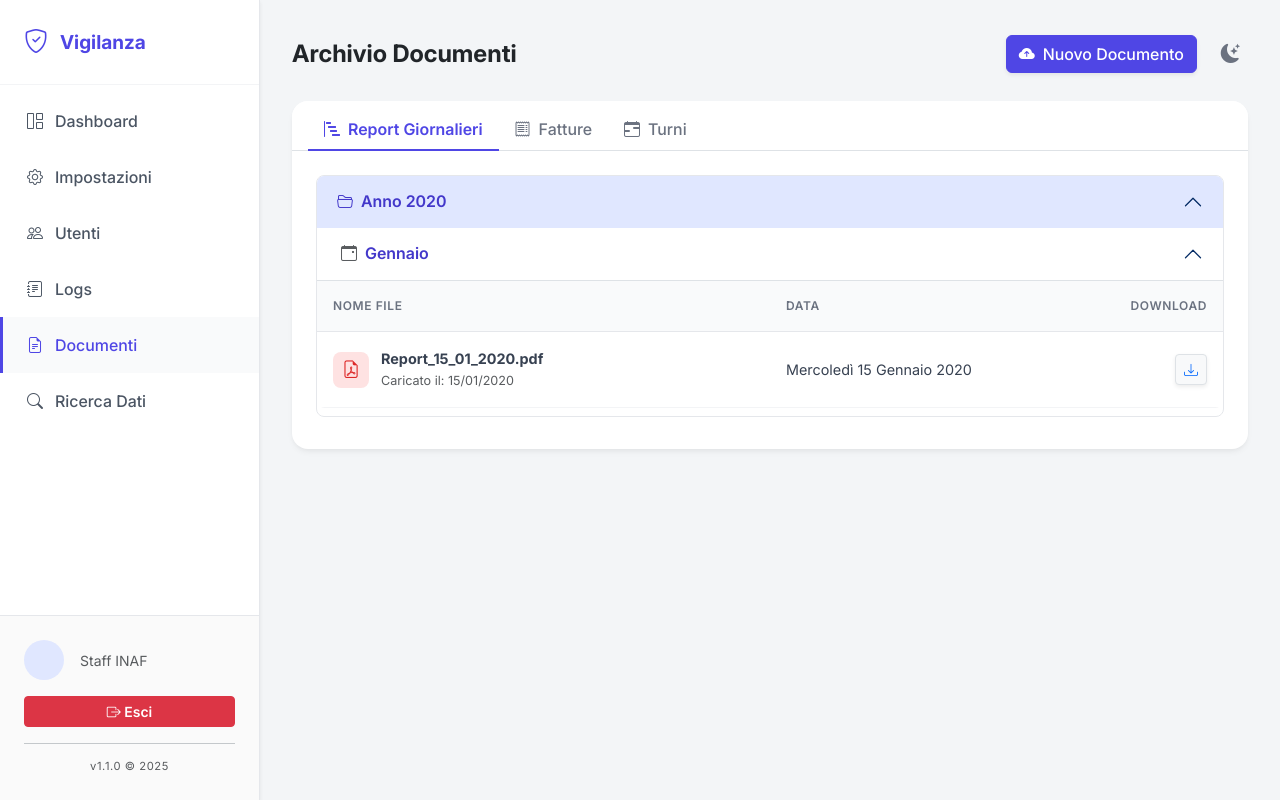
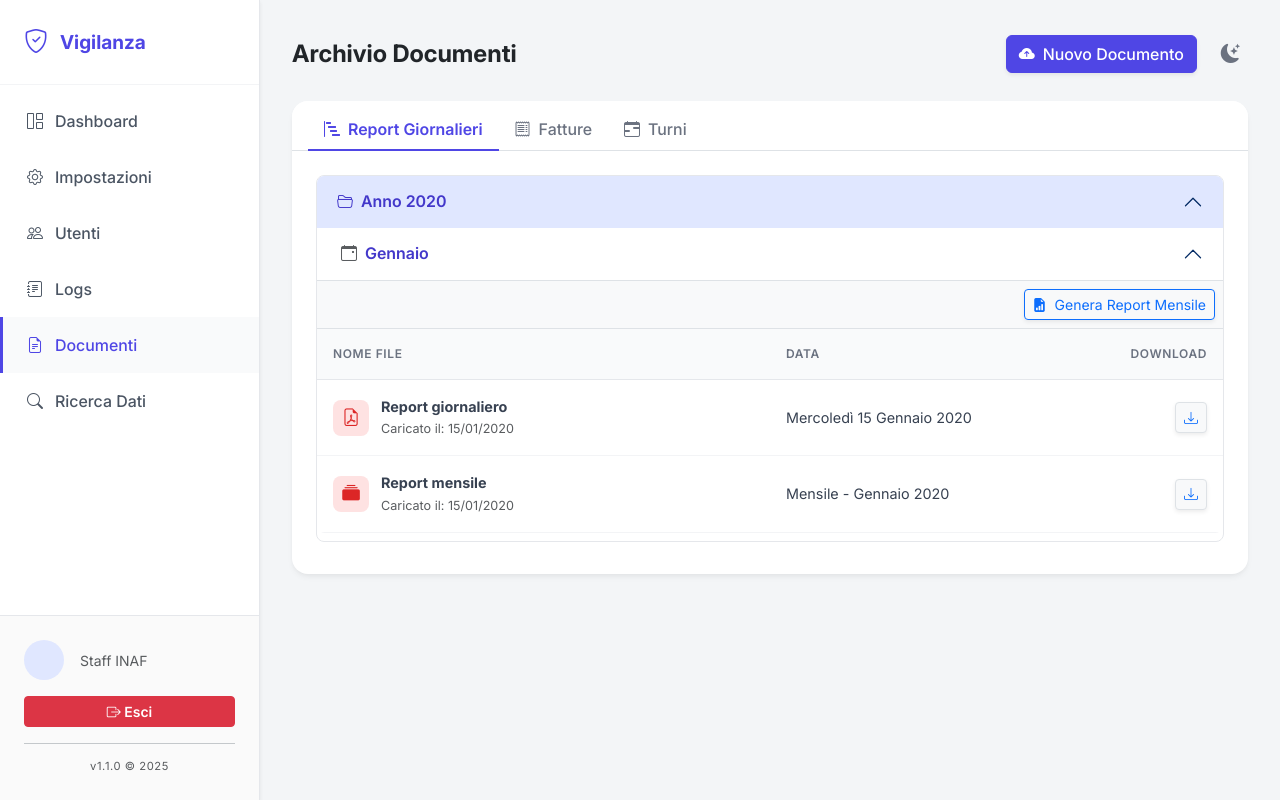
Before and after one commit to vcardoneit/registro-vigilanza-v2, a Django app: page /documenti/ in a window 1280 px wide, after a click that opens the changed part. Run offline with Django 5.2, Linux system fonts and the light colour scheme; tables that the repository leaves empty hold one stand-in row (values such as "Sample post"); some libraries are stand-ins or nearby versions.

Commit message:
Add monthly report generation and model
Introduced the ReportMensile model for storing monthly PDF reports and related migrations. Added view and URL for generating monthly reports by merging daily reports, updated admin registration, and enhanced document listing and UI to support monthly reports. Also removed WhiteNoise middleware and dependency.

```diff
--- a/areariservata/urls.py
+++ b/areariservata/urls.py
@@ -23,4 +23,6 @@ urlpatterns = [
     path('ricerca/', views.ricerca, name='ricerca'),
 
     path('report/genera/', views.generaPDF, name='generaPDF'),
+
+    path('reportMensile/<int:year>/<int:month>/', views.generaReportMensile, name='generaReportMensile'),
 ]
--- a/areariservata/views.py
+++ b/areariservata/views.py
@@ -1,8 +1,12 @@
+import calendar
+from datetime import date
+from django.conf import settings
 from django.shortcuts import render, redirect
 from django.contrib import messages
 from django.utils import timezone
 from django.contrib.admin.views.decorators import staff_member_required
-from core.models import Accesso, TurnoVigilanza, Presenza, RegistroGiornaliero, Impostazioni, Log, PersonaleINAF, ReportGiornaliero, Fattura, Turni
+from django.core.files.base import ContentFile
+from core.models import *
 from django.contrib.auth.models import User
 import csv
 from django.http import HttpResponse
@@ -78,11 +82,11 @@ def aggiungiPersonaleINAF(request):
         nomeutenteInaf = request.POST.get("associated_username")
 
         if PersonaleINAF.objects.filter(nominativo=nome_completo).exists():
-            messages.error(request, "Esiste già un utente INAF con questo nome completo.")
+            messages.warning(request, "Esiste già un utente INAF con questo nome completo.")
             return redirect("/utenti/")
 
         if nomeutenteInaf and PersonaleINAF.objects.filter(nomeutente=nomeutenteInaf).exists():
-            messages.error(request, "Esiste già un utente INAF con questo nome utente INAF.")
+            messages.warning(request, "Esiste già un utente INAF con questo nome utente INAF.")
             return redirect("/utenti/")
 
         PersonaleINAF.objects.create(
@@ -105,7 +109,7 @@ def rimuoviPersonaleINAF(request, personale_id):
             log = Log(timestamp=timezone.now(), utente=request.user, azione=f"Eliminato utente INAF: {personale.nominativo}")
             log.save()
         except PersonaleINAF.DoesNotExist:
-            messages.error(request, "Utente INAF non trovato.")
+            messages.warning(request, "Utente INAF non trovato.")
         return redirect("/utenti/")
     else:
         return redirect("/")
@@ -118,15 +122,15 @@ def modificaPersonaleINAF(request, personale_id):
         try:
             personale = PersonaleINAF.objects.get(id=personale_id)
         except PersonaleINAF.DoesNotExist:
-            messages.error(request, "Utente INAF non trovato.")
+            messages.warning(request, "Utente INAF non trovato.")
             return redirect("/utenti/")
 
         if PersonaleINAF.objects.filter(nominativo=nome_completo).exclude(id=personale_id).exists():
-            messages.error(request, "Esiste già un utente INAF con questo nome completo.")
+            messages.warning(request, "Esiste già un utente INAF con questo nome completo.")
             return redirect("/utenti/")
 
         if nomeutenteInaf and PersonaleINAF.objects.filter(nomeutente=nomeutenteInaf).exclude(id=personale_id).exists():
-            messages.error(request, "Esiste già un utente INAF con questo nome utente INAF.")
+            messages.warning(request, "Esiste già un utente INAF con questo nome utente INAF.")
             return redirect("/utenti/")
 
         personale.nominativo = nome_completo
@@ -153,7 +157,7 @@ def aggiungiVigilante(request):
         password = request.POST.get("password")
 
         if User.objects.filter(username=username).exists():
-            messages.error(request, "Esiste già un vigilante con questo username.")
+            messages.warning(request, "Esiste già un vigilante con questo username.")
             return redirect("/utenti/")
 
         User.objects.create_user(username=username, password=password, first_name=firstname, last_name=lastname, is_staff=False)
@@ -173,7 +177,7 @@ def rimuoviVigilante(request, vigilante_id):
             log = Log(timestamp=timezone.now(), utente=request.user, azione=f"Eliminato vigilante: {vigilante.username}")
             log.save()
         except User.DoesNotExist:
-            messages.error(request, "Vigilante non trovato.")
+            messages.warning(request, "Vigilante non trovato.")
         return redirect("/utenti/")
     else:
         return redirect("/utenti/")
@@ -188,11 +192,11 @@ def modificaVigilante(request, vigilante_id):
         try:
             vigilante = User.objects.get(id=vigilante_id, is_staff=False)
         except User.DoesNotExist:
-            messages.error(request, "Vigilante non trovato.")
+            messages.warning(request, "Vigilante non trovato.")
             return redirect("/utenti/")
 
         if User.objects.filter(username=username).exclude(id=vigilante_id).exists():
-            messages.error(request, "Esiste già un vigilante con questo username.")
+            messages.warning(request, "Esiste già un vigilante con questo username.")
             return redirect("/utenti/")
 
         vigilante.username = username
@@ -274,10 +278,15 @@ def documenti(request):
             messages.success(request, "Documento turno caricato con successo.")
             Log.objects.create(timestamp=timezone.now(), utente=request.user, azione=f"Caricato documento turni {documento.name}")
         else:
-            messages.error(request, "Tipo di documento non valido.")
+            messages.warning(request, "Tipo di documento non valido.")
 
         return redirect("/documenti/")
-    reports = ReportGiornaliero.objects.all().order_by('-data_riferimento')
+    report_Giornalieri = ReportGiornaliero.objects.all().order_by('-data_riferimento')
+    report_Mensili = ReportMensile.objects.all().order_by('-data_riferimento')
+    reports = sorted(
+        list(report_Giornalieri) + list(report_Mensili),
+        key=lambda x: x.data_riferimento, reverse=True
+    )
     fatture = Fattura.objects.all().order_by('-data_riferimento')
     turni = Turni.objects.all().order_by('-data_riferimento')
     return render(request, 'areariservata/documenti.html', {'reports': reports, 'fatture': fatture, 'turni': turni})
@@ -572,3 +581,63 @@ def creaReportSearch(turni=None, accessi=None, start=None, end=None):
     response = HttpResponse(pdf_buffer, content_type='application/pdf')
     response['Content-Disposition'] = f'attachment; filename="{filename}"'
     return response
+
+def generaReportMensile(request, year, month):
+    try:
+        year = int(year)
+        month = int(month)
+
+        reports = ReportGiornaliero.objects.filter(
+            data_riferimento__year=year,
+            data_riferimento__month=month
+        ).order_by('data_riferimento')
+
+        if not reports.exists():
+            messages.warning(request, "Nessun report giornaliero trovato per il mese selezionato.")
+            return redirect("documenti")
+
+        merger = PdfWriter()
+        files_count = 0
+
+        for report in reports:
+            try:
+                if report.pdf and os.path.exists(report.pdf.path):
+                    merger.append(report.pdf.path)
+                    files_count += 1
+            except Exception as e:
+                print(f"Errore lettura file {report}: {e}")
+
+        if files_count == 0:
+            messages.warning(request, "Record trovati nel DB, ma i file PDF fisici risultano mancanti.")
+            return redirect("documenti")
+
+        output_buffer = BytesIO()
+        merger.write(output_buffer)
+        merger.close()
+
+        output_buffer.seek(0)
+
+        last_day = calendar.monthrange(year, month)[1]
+        data_ref_mensile = date(year, month, last_day)
+
+        month_name_eng = calendar.month_name[month]
+        filename = f"Report_Mensile_{month_name_eng}_{year}.pdf"
+
+        report_mensile, created = ReportMensile.objects.update_or_create(
+            data_riferimento=data_ref_mensile,
+            defaults={}
+        )
+
+        if report_mensile.pdf:
+            report_mensile.pdf.delete(save=False)
+
+        report_mensile.pdf.save(filename, ContentFile(output_buffer.getvalue()), save=True)
+
+        action = "creato" if created else "aggiornato"
+        messages.success(request, f"Report mensile di {month_name_eng} {year} {action} con successo.")
+
+        return redirect("documenti")
+
+    except Exception as e:
+        messages.warning(request, f"Errore durante la generazione del report: {str(e)}")
+        return redirect("documenti")
--- a/core/admin.py
+++ b/core/admin.py
@@ -1,5 +1,5 @@
 from django.contrib import admin
-from .models import PersonaleINAF, TurnoVigilanza, Accesso, RegistroGiornaliero, Presenza, Log, Impostazioni, ReportGiornaliero, Fattura, Turni
+from .models import *
 
 admin.site.register(PersonaleINAF)
 admin.site.register(TurnoVigilanza)
@@ -11,3 +11,4 @@ admin.site.register(Impostazioni)
 admin.site.register(ReportGiornaliero)
 admin.site.register(Fattura)
 admin.site.register(Turni)
+admin.site.register(ReportMensile)
--- a/registro/settings.py
+++ b/registro/settings.py
@@ -57,7 +57,6 @@ CRONJOBS = [
 
 MIDDLEWARE = [
     'django.middleware.security.SecurityMiddleware',
-    "whitenoise.middleware.WhiteNoiseMiddleware",
     'django.contrib.sessions.middleware.SessionMiddleware',
     'django.middleware.common.CommonMiddleware',
     'django.middleware.csrf.CsrfViewMiddleware',
--- a/requirements.txt
+++ b/requirements.txt
@@ -7,7 +7,6 @@ gunicorn==23.0.0
 asgiref==3.11.0
 sqlparse==0.5.4
 psycopg2-binary==2.9.11
-whitenoise==6.11.0
 channels==4.3.2
 channels_redis==4.3.0
 uvicorn[standard]
--- a/templates/areariservata/documenti.html
+++ b/templates/areariservata/documenti.html
@@ -86,6 +86,14 @@
                                                         </button>
                                                     </h2>
                                                     <div id="collapse{{ year.grouper }}-{{ forloop.counter }}" class="accordion-collapse collapse" data-bs-parent="#accordionMonths{{ year.grouper }}">
+
+                                                        <div class="bg-light p-2 border-bottom d-flex justify-content-end align-items-center">
+                                                            <a href="{% url 'generaReportMensile' year=month.list.0.data_riferimento|date:'Y' month=month.list.0.data_riferimento|date:'m' %}"
+                                                            class="btn btn-sm btn-outline-primary d-flex align-items-center gap-2 shadow-sm">
+                                                             <i class="bi bi-file-earmark-bar-graph-fill"></i>
+                                                                Genera Report Mensile
+                                                            </a>
+                                                        </div>
                                                         <div class="table-responsive">
                                                             <table class="table table-custom mb-0 align-middle">
                                                                 <thead>
@@ -100,14 +108,30 @@
                                                                     <tr class="nrm">
                                                                         <td>
                                                                             <div class="d-flex align-items-center">
-                                                                                <div class="file-icon pdf"><i class="bi bi-file-earmark-pdf"></i></div>
+                                                                                <div class="file-icon pdf">
+                                                                                    {% if report.is_monthly %}
+                                                                                        <i class="bi bi-collection-fill"></i>
+                                                                                    {% else %}
+                                                                                        <i class="bi bi-file-earmark-pdf"></i>
+                                                                                    {% endif %}
+                                                                                </div>
                                                                                 <div>
-                                                                                    <span class="fw-bold d-block">Report_{{ report.data_riferimento|date:"d_m_Y" }}.pdf</span>
+                                                                                    <span class="fw-bold d-block">
+                                                                                        {% if report.is_monthly %}
+                                                                                            Report mensile
+                                                                                        {% else %}
+                                                                                            Report giornaliero
+                                                                                        {% endif %}
+                                                                                    </span>
                                                                                     <small class="text-muted">Caricato il: {{ report.creato_il|date:"d/m/Y" }}</small>
                                                                                 </div>
                                                                             </div>
                                                                         </td>
+                                                                        {% if report.is_monthly %}
+                                                                        <td>Mensile - {{ report.data_riferimento|date:"F Y" }}</td>
+                                                                        {% else %}
                                                                         <td>{{ report.data_riferimento|date:"l d F Y" }}</td>
+                                                                        {% endif %}
                                                                         <td class="text-end">
                                                                             {% if report.pdf %}
                                                                             <a href="{{ report.pdf.url }}" class="btn btn-sm btn-light border shadow-sm" target="_blank" title="Scarica PDF">
```
Also changed, not shown: core/models.py (+16 -0 lines), core/views.py (+8 -7 lines), core/migrations/0002_reportmensile.py (added), core/migrations/0003_alter_reportmensile_options.py (added).
